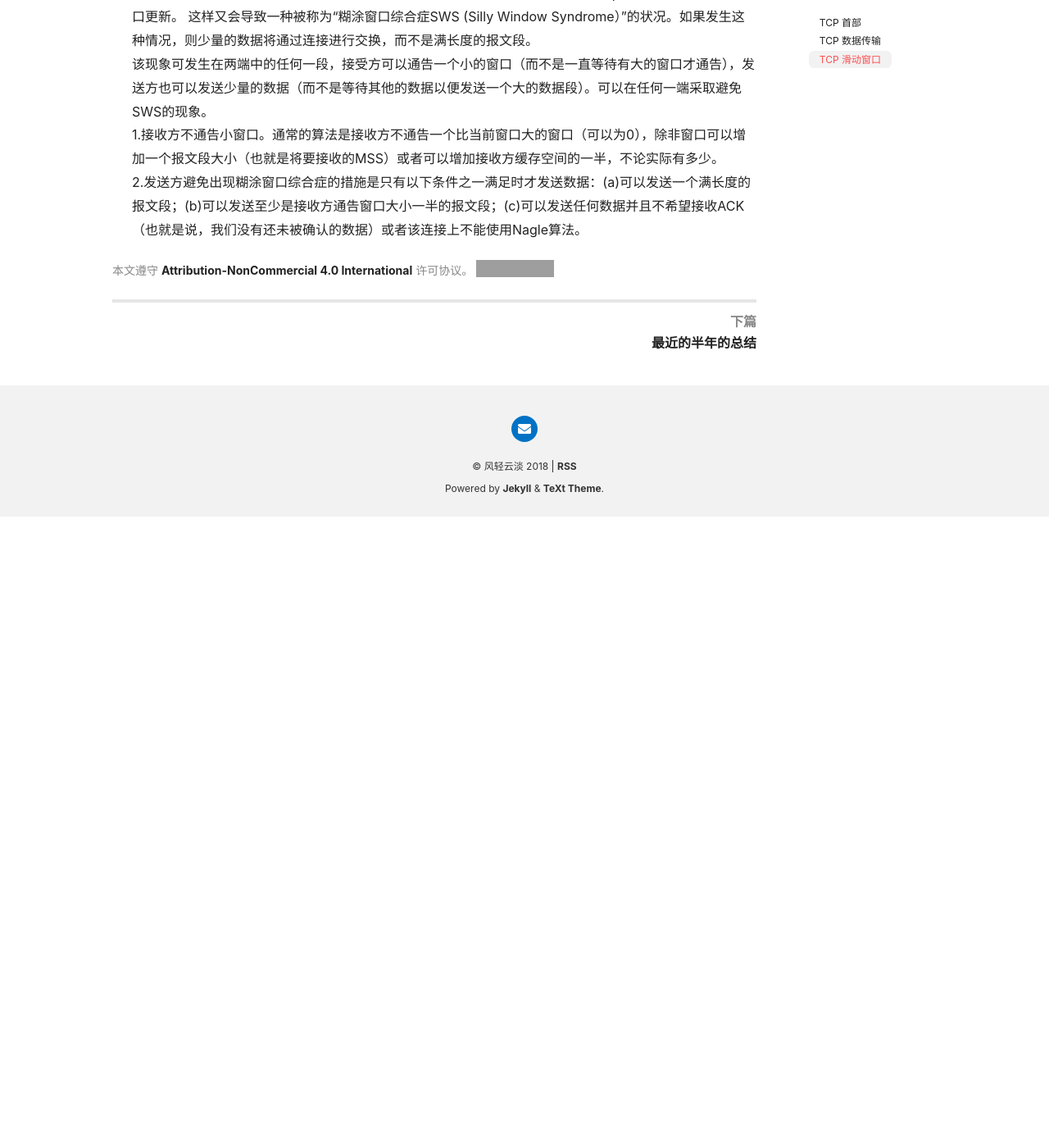
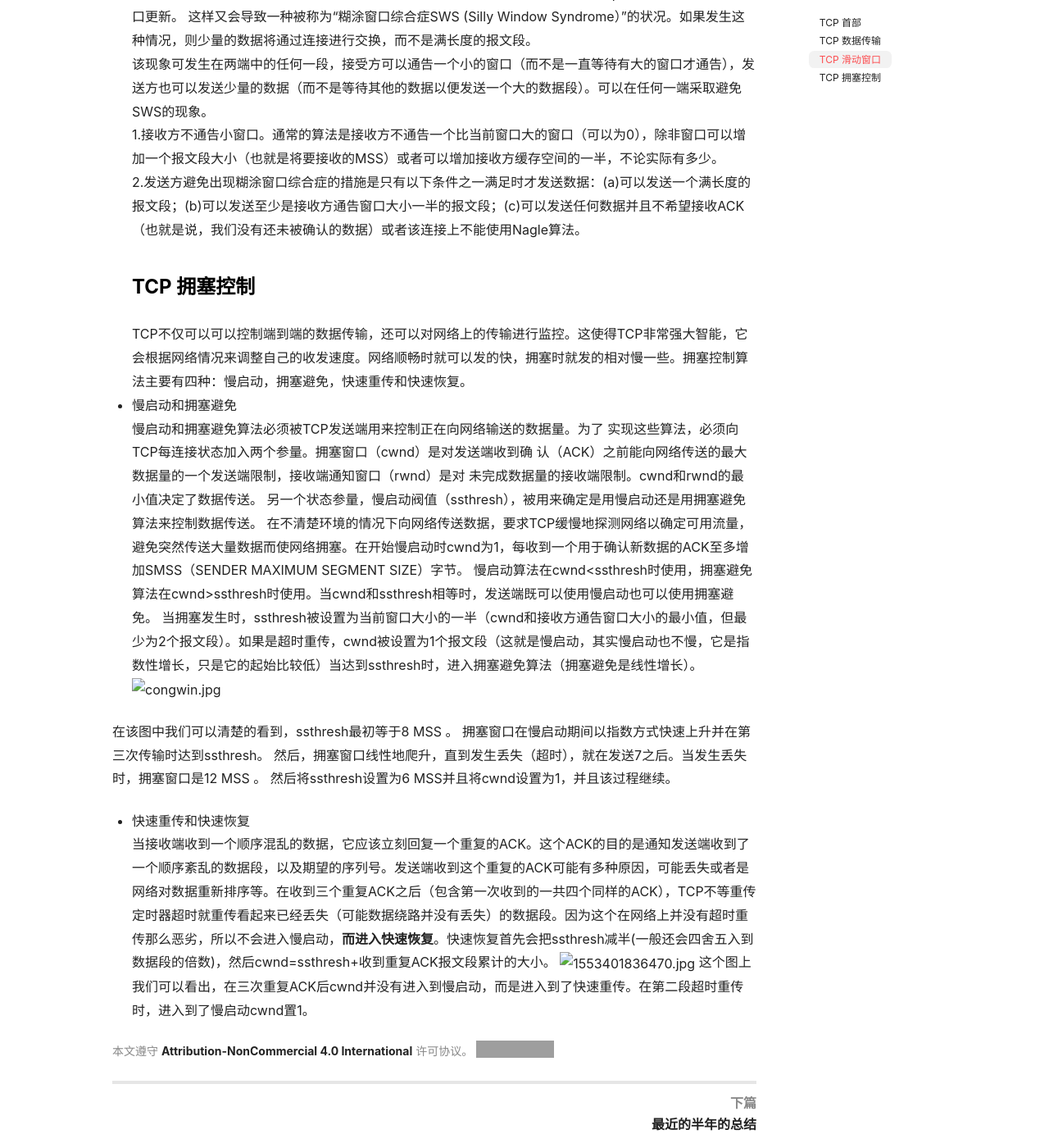
Before and after one commit to zhaodezhen/dezhen.github.io, a Jekyll site: the page built from _posts/2019-03-23-Transmission Control Protocol.md, in a window 1280 px wide and 1400 px high, scrolled down 3344 px. Shown: the whole window at 82% size. Built offline with Jekyll 4.4.1, drawn with Linux system fonts in a browser that asks for light colours; nearby versions of some CDN libraries; before the commit the page ends 3974 px from its top, so only the background shows below that; grey boxes are pictures that could not be loaded.

Commit message:
Update 2019-03-23-Transmission Control Protocol.md

```diff
--- a/_posts/2019-03-23-Transmission Control Protocol.md
+++ b/_posts/2019-03-23-Transmission Control Protocol.md
@@ -76,3 +76,22 @@ SND.WND：发送窗口的大小
 该现象可发生在两端中的任何一段，接受方可以通告一个小的窗口（而不是一直等待有大的窗口才通告），发送方也可以发送少量的数据（而不是等待其他的数据以便发送一个大的数据段）。可以在任何一端采取避免SWS的现象。
 1.接收方不通告小窗口。通常的算法是接收方不通告一个比当前窗口大的窗口（可以为0），除非窗口可以增加一个报文段大小（也就是将要接收的MSS）或者可以增加接收方缓存空间的一半，不论实际有多少。
 2.发送方避免出现糊涂窗口综合症的措施是只有以下条件之一满足时才发送数据：(a)可以发送一个满长度的报文段；(b)可以发送至少是接收方通告窗口大小一半的报文段；(c)可以发送任何数据并且不希望接收ACK（也就是说，我们没有还未被确认的数据）或者该连接上不能使用Nagle算法。
+### TCP 拥塞控制
+TCP不仅可以可以控制端到端的数据传输，还可以对网络上的传输进行监控。这使得TCP非常强大智能，它会根据网络情况来调整自己的收发速度。网络顺畅时就可以发的快，拥塞时就发的相对慢一些。拥塞控制算法主要有四种：慢启动，拥塞避免，快速重传和快速恢复。
+- 慢启动和拥塞避免
+慢启动和拥塞避免算法必须被TCP发送端用来控制正在向网络输送的数据量。为了
+实现这些算法，必须向TCP每连接状态加入两个参量。拥塞窗口（cwnd）是对发送端收到确
+认（ACK）之前能向网络传送的最大数据量的一个发送端限制，接收端通知窗口（rwnd）是对
+未完成数据量的接收端限制。cwnd和rwnd的最小值决定了数据传送。
+另一个状态参量，慢启动阀值（ssthresh），被用来确定是用慢启动还是用拥塞避免
+算法来控制数据传送。
+在不清楚环境的情况下向网络传送数据，要求TCP缓慢地探测网络以确定可用流量，避免突然传送大量数据而使网络拥塞。在开始慢启动时cwnd为1，每收到一个用于确认新数据的ACK至多增加SMSS（SENDER MAXIMUM SEGMENT SIZE）字节。
+慢启动算法在cwnd<ssthresh时使用，拥塞避免算法在cwnd>ssthresh时使用。当cwnd和ssthresh相等时，发送端既可以使用慢启动也可以使用拥塞避免。
+当拥塞发生时，ssthresh被设置为当前窗口大小的一半（cwnd和接收方通告窗口大小的最小值，但最少为2个报文段）。如果是超时重传，cwnd被设置为1个报文段（这就是慢启动，其实慢启动也不慢，它是指数性增长，只是它的起始比较低）当达到ssthresh时，进入拥塞避免算法（拥塞避免是线性增长）。
+![congwin.jpg]({{site.baseurl}}/_posts/congwin.jpg)
+
+在该图中我们可以清楚的看到，ssthresh最初等于8 MSS 。 拥塞窗口在慢启动期间以指数方式快速上升并在第三次传输时达到ssthresh。 然后，拥塞窗口线性地爬升，直到发生丢失（超时），就在发送7之后。当发生丢失时，拥塞窗口是12 MSS 。 然后将ssthresh设置为6 MSS并且将cwnd设置为1，并且该过程继续。
+- 快速重传和快速恢复
+当接收端收到一个顺序混乱的数据，它应该立刻回复一个重复的ACK。这个ACK的目的是通知发送端收到了一个顺序紊乱的数据段，以及期望的序列号。发送端收到这个重复的ACK可能有多种原因，可能丢失或者是网络对数据重新排序等。在收到三个重复ACK之后（包含第一次收到的一共四个同样的ACK），TCP不等重传定时器超时就重传看起来已经丢失（可能数据绕路并没有丢失）的数据段。因为这个在网络上并没有超时重传那么恶劣，所以不会进入慢启动，**而进入快速恢复**。快速恢复首先会把ssthresh减半(一般还会四舍五入到数据段的倍数)，然后cwnd=ssthresh+收到重复ACK报文段累计的大小。
+![1553401836470.jpg]({{site.baseurl}}/_posts/1553401836470.jpg)
+这个图上我们可以看出，在三次重复ACK后cwnd并没有进入到慢启动，而是进入到了快速重传。在第二段超时重传时，进入到了慢启动cwnd置1。
```
